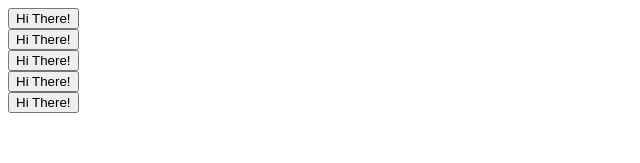
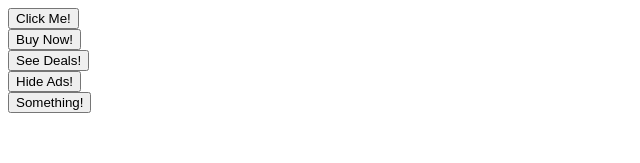
Before and after one commit to PaulGLujan/react-exercises, a React (Create React App) app in the folder custom-navigation/: page / in a window 1280 px wide. Shown: the top 163 px of the page, without its empty margins (0-640 px from the left). Built offline with nearby package versions, Linux system fonts and the light colour scheme.

Commit message:
Added prop types to button

```diff
--- a/custom-navigation/package.json
+++ b/custom-navigation/package.json
@@ -6,6 +6,7 @@
     "@testing-library/jest-dom": "^5.16.5",
     "@testing-library/react": "^13.4.0",
     "@testing-library/user-event": "^13.5.0",
+    "prop-types": "^15.8.1",
     "react": "^18.2.0",
     "react-dom": "^18.2.0",
     "react-scripts": "5.0.1",
--- a/custom-navigation/src/App.jsx
+++ b/custom-navigation/src/App.jsx
@@ -4,19 +4,19 @@ function App() {
   return (
     <div>
       <div>
-        <Button />
+        <Button primary>Click Me!</Button>
       </div>
       <div>
-        <Button />
+        <Button>Buy Now!</Button>
       </div>
       <div>
-        <Button />
+        <Button>See Deals!</Button>
       </div>
       <div>
-        <Button />
+        <Button>Hide Ads!</Button>
       </div>
       <div>
-        <Button />
+        <Button>Something!</Button>
       </div>
     </div>
   );
--- a/custom-navigation/src/Button.jsx
+++ b/custom-navigation/src/Button.jsx
@@ -1,5 +1,36 @@
-const Button = () => {
-  return <button>Hi There!</button>;
+import PropTypes from "prop-types";
+
+const Button = ({
+  children,
+  primary,
+  secondary,
+  success,
+  warning,
+  danger,
+  outline,
+  rounded,
+}) => {
+  return <button>{children}</button>;
+};
+
+Button.propTypes = {
+  checkVariationValue: (
+    { primary, secondary, success, warning, danger },
+    _,
+    componentName
+  ) => {
+    const count =
+      Number(!!primary) +
+      Number(!!secondary) +
+      Number(!!success) +
+      Number(!!warning) +
+      Number(!!danger);
+    if (count > 1) {
+      throw new Error(
+        `Only one value of primary, secondary, success, warning, or danger can be passed into ${componentName}!`
+      );
+    }
+  },
 };
 
 export default Button;
```
Also changed, not shown: 1 other file (tests, documents, lock files or other folders).
